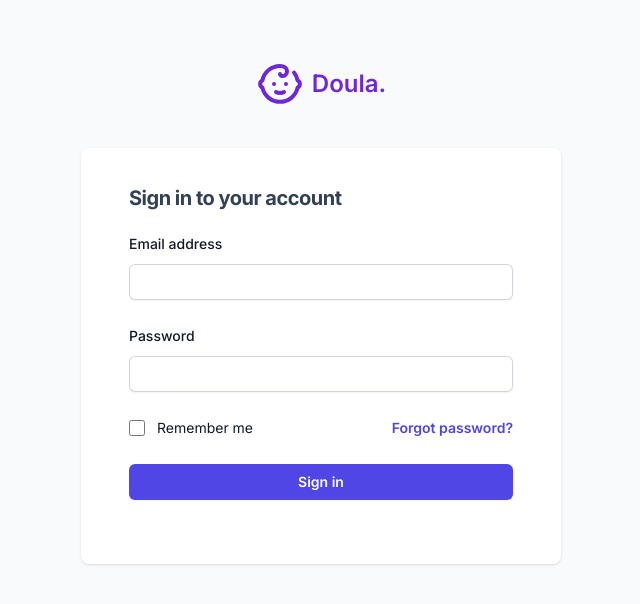
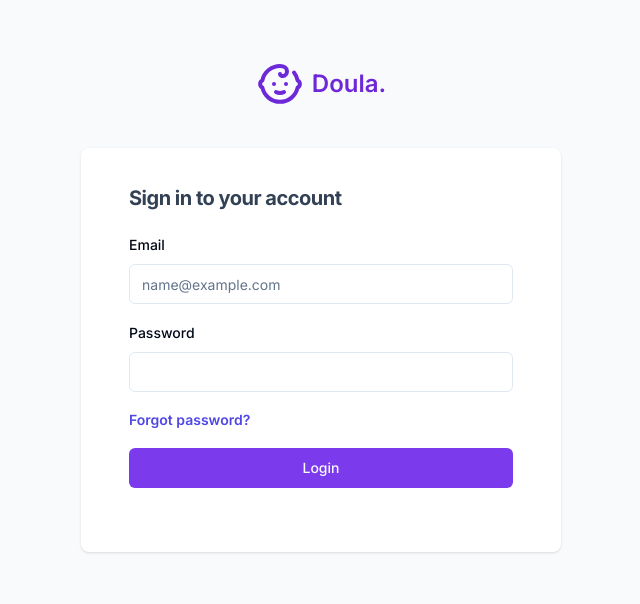
Before and after one commit to RichGriff/doula-website, a Next.js app: page /login in a window 1280 px wide. Shown: the top 604 px of the page, without its empty margins (319-959 px from the left). Built offline with nearby package versions, Linux system fonts and the light colour scheme.

Commit message:
Login with better form

```diff
--- a/actions/auth.ts
+++ b/actions/auth.ts
@@ -7,8 +7,6 @@ import * as jose from 'jose'
 import { cookies } from "next/headers"
 
 export const login = async (email: string, password: string) => {
-  console.log(email, password)
-
   // Sample user to get logic in place
   const user = await prisma.user.findUnique({
     where: {
@@ -42,5 +40,12 @@ export const login = async (email: string, password: string) => {
     sameSite: 'strict'
   })
 
-  redirect('/admin')
+  return { user }
+
+  // redirect('/admin')
 }
+
+export const logout = async () => {
+  cookies().delete('Auth')
+  redirect('/login')
+}
--- a/app/(auth)/login/_components/LoginForm.tsx
+++ b/app/(auth)/login/_components/LoginForm.tsx
@@ -1,19 +1,63 @@
 'use client'
 
 import { login } from "@/actions/auth"
-import { BabyIcon } from "lucide-react"
+import { BabyIcon, Loader2 } from "lucide-react"
 import { useState } from "react"
+
+import { z } from "zod"
+import { zodResolver } from "@hookform/resolvers/zod"
+import { useForm } from "react-hook-form"
+
+import { Button } from "@/components/ui/button"
+import {
+  Form,
+  FormControl,
+  FormDescription,
+  FormField,
+  FormItem,
+  FormLabel,
+  FormMessage,
+} from "@/components/ui/form"
+import { Input } from "@/components/ui/input"
+import { useRouter } from "next/navigation"
+
+const formSchema = z.object({
+  email: z.string().min(2).max(50),
+  password: z.string().min(8)
+})
 
 export default function LoginForm() {
   const [email, setEmail] = useState('')
   const [password, setPassword] = useState('')
   const [error, setError] = useState('')
+  const [loading, setLoading] = useState<boolean>(false)
 
-  const handleLogin = async () => {
-    const { error } = await login(email, password)
+  const router = useRouter()
 
-    if(error) setError(error)
+  const form = useForm<z.infer<typeof formSchema>>({
+    resolver: zodResolver(formSchema),
+    defaultValues: {
+      email: "",
+      password: ""
+    },
+  })
+
+  async function onSubmit(values: z.infer<typeof formSchema>) {
+    setError('')
+    setLoading(true)
+
+    const {user, error} = await login(values.email, values.password)
+
+    if(error) {
+      setLoading(false)
+      setError(error)
     }
+    if(user) {
+      setLoading(false)
+      router.push('/admin')
+    }
+  }
+
   return (
     <>
       <div className="flex min-h-full flex-1 flex-col justify-center py-12 sm:px-6 lg:px-8">
@@ -38,72 +82,47 @@ export default function LoginForm() {
               Sign in to your account
             </h2>
             {error && <p className="text-rose-500 font-semibold pb-4">{error}</p>}
-            <form className="space-y-6" action={handleLogin} method="POST">
-              <div>
-                <label htmlFor="email" className="block text-sm font-medium leading-6 text-gray-900">
-                  Email address
-                </label>
-                <div className="mt-2">
-                  <input
-                    id="email"
+
+            <Form {...form}>
+              <form onSubmit={form.handleSubmit(onSubmit)} className="space-y-4">
+                <FormField
+                  control={form.control}
                   name="email"
-                    type="email"
-                    autoComplete="email"
-                    required
-                    value={email}
-                    onChange={(e) => setEmail(e.target.value)}
-                    className="block w-full rounded-md border-0 py-1.5 text-gray-900 shadow-sm ring-1 ring-inset ring-gray-300 placeholder:text-gray-400 focus:ring-2 focus:ring-inset focus:ring-indigo-600 sm:text-sm sm:leading-6"
+                  render={({ field }) => (
+                    <FormItem>
+                      <FormLabel>Email</FormLabel>
+                      <FormControl>
+                        <Input type="email" placeholder="name@example.com" {...field} />
+                      </FormControl>
+                      <FormMessage />
+                    </FormItem>
+                  )}
                 />
-                </div>
-              </div>
-
-              <div>
-                <label htmlFor="password" className="block text-sm font-medium leading-6 text-gray-900">
-                  Password
-                </label>
-                <div className="mt-2">
-                  <input
-                    id="password"
+                <FormField
+                  control={form.control}
                   name="password"
-                    type="password"
-                    autoComplete="current-password"
-                    required
-                    value={password}
-                    onChange={(e) => setPassword(e.target.value)}
-                    className="block w-full rounded-md border-0 py-1.5 text-gray-900 shadow-sm ring-1 ring-inset ring-gray-300 placeholder:text-gray-400 focus:ring-2 focus:ring-inset focus:ring-indigo-600 sm:text-sm sm:leading-6"
+                  render={({ field }) => (
+                    <FormItem>
+                      <FormLabel>Password</FormLabel>
+                      <FormControl>
+                        <Input type="password" {...field} />
+                      </FormControl>
+                      <FormMessage />
+                    </FormItem>
+                  )}
                 />
-                </div>
-              </div>
-
-              <div className="flex items-center justify-between">
-                <div className="flex items-center">
-                  <input
-                    id="remember-me"
-                    name="remember-me"
-                    type="checkbox"
-                    className="h-4 w-4 rounded border-gray-300 text-indigo-600 focus:ring-indigo-600"
-                  />
-                  <label htmlFor="remember-me" className="ml-3 block text-sm leading-6 text-gray-900">
-                    Remember me
-                  </label>
-                </div>
-
+                <div className="flex items-center justify-start">
                   <div className="text-sm leading-6">
                     <a href="#" className="font-semibold text-indigo-600 hover:text-indigo-500">
                       Forgot password?
                     </a>
                   </div>
                 </div>
-
-              <div>
-                <button
-                  type="submit"
-                  className="flex w-full justify-center rounded-md bg-indigo-600 px-3 py-1.5 text-sm font-semibold leading-6 text-white shadow-sm hover:bg-indigo-500 focus-visible:outline focus-visible:outline-2 focus-visible:outline-offset-2 focus-visible:outline-indigo-600"
-                >
-                  Sign in
-                </button>
-              </div>
+                <Button type="submit" disabled={loading} className="w-full bg-violet-600 hover:bg-violet-700">
+                  {loading ? <Loader2 className="w-4 h-4 mr-2 animate-spin"/> : 'Login'}
+                </Button>
               </form>
+            </Form>
           </div>
         </div>
       </div>
--- a/components/admin/Sidebar.tsx
+++ b/components/admin/Sidebar.tsx
@@ -11,10 +11,12 @@ import {
   Transition,
   TransitionChild,
 } from '@headlessui/react'
-import { BabyIcon, X } from 'lucide-react'
+import { BabyIcon, LogOut, Trash2, X } from 'lucide-react'
 import { navigation, teams } from '@/config'
 import { cn } from '@/lib/utils'
 import { usePathname } from 'next/navigation'
+import { Button } from '../ui/button'
+import { logout } from '@/actions/auth'
 
 type SidebarProps = {
   sidebarOpen: boolean
@@ -99,7 +101,7 @@ const Sidebar = ({ sidebarOpen, setSidebarOpen } : SidebarProps) => {
                         ))}
                           </ul>
                         </li>
-                        <li className="-mx-6 mt-auto">
+                        <li className="-mx-6 mt-auto relative">
                           <a
                             href="#"
                             className="flex items-center gap-x-4 px-6 py-3 text-sm font-semibold leading-6 text-white hover:bg-violet-700"
@@ -112,6 +114,15 @@ const Sidebar = ({ sidebarOpen, setSidebarOpen } : SidebarProps) => {
                             <span className="sr-only">Your profile</span>
                             <span aria-hidden="true">Bridie Solman</span>
                           </a>
+                          <div className='absolute top-2 right-4'>
+                            <Button size={'icon'}
+                              onClick={() => logout()}
+                              variant={'ghost'}
+                              className='hover:bg-red-500/30'
+                            >
+                              <LogOut className='w-4 h-4 text-white'/>
+                            </Button>
+                          </div>
                         </li>
                       </ul>
                     </nav>
@@ -159,7 +170,7 @@ const Sidebar = ({ sidebarOpen, setSidebarOpen } : SidebarProps) => {
                     ))}
                   </ul>
                 </li>
-                <li className="-mx-6 mt-auto">
+                <li className="-mx-6 mt-auto relative">
                   <a
                     href="#"
                     className="flex items-center gap-x-4 px-6 py-3 text-sm font-semibold leading-6 text-white hover:bg-violet-700"
@@ -172,6 +183,15 @@ const Sidebar = ({ sidebarOpen, setSidebarOpen } : SidebarProps) => {
                     <span className="sr-only">Your profile</span>
                     <span aria-hidden="true">Bridie Solman</span>
                   </a>
+                  <div className='absolute top-2 right-4'>
+                    <Button size={'icon'}
+                      onClick={() => logout()}
+                      variant={'ghost'}
+                      className='hover:bg-red-500/30'
+                    >
+                      <LogOut className='w-4 h-4 text-white'/>
+                    </Button>
+                  </div>
                 </li>
               </ul>
             </nav>
--- a/middleware.ts
+++ b/middleware.ts
@@ -17,7 +17,6 @@ export async function middleware(request: NextRequest) {
 
   try {
     const { payload } = await jose.jwtVerify(jwt, secret, {})
-    console.log(payload)
   } catch (error) {
     return NextResponse.redirect(new URL('/login', request.url))
   }
```
Lines whose indentation alone changed are shown as unchanged.
